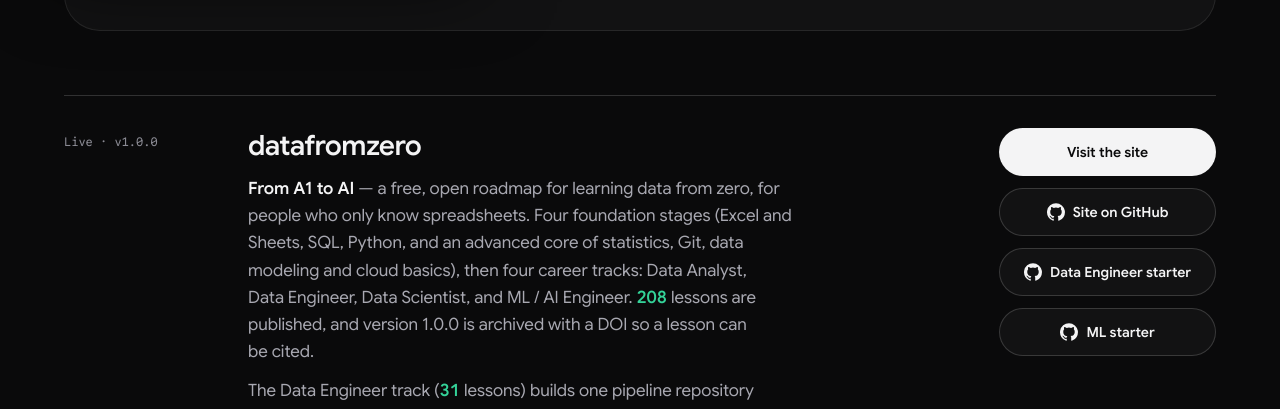
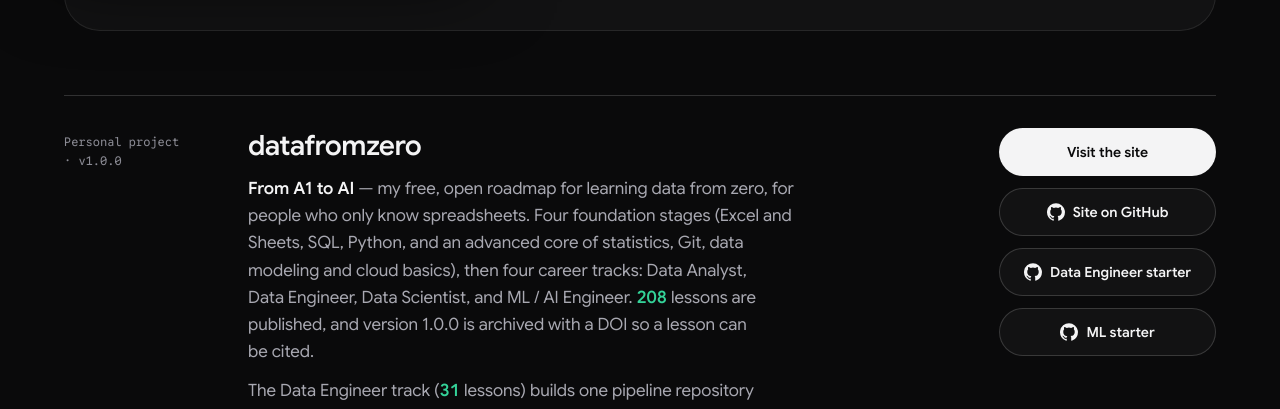
Before and after one commit to johnha912/johnha912.github.io, a plain HTML site: page site/tech/index.html in a window 1280 px wide. Shown: the part 800-1209 px from the top of the page. Drawn offline with Linux system fonts and the light colour scheme.

Commit message:
Tech: label datafromzero as John's own personal project (#15)
The card read like a third-party project. The owner built it: the
site's About page tells his story and its footer credits Nguyen "John"
Ha with his photo. Label it "Personal project · v1.0.0" and call it
"my" roadmap; BRIEF records the authorship.


Claude-Session: https://claude.ai/code/session_01F8TWfkfkSLK8AV6r3PKrvj

Co-authored-by: Claude <noreply@anthropic.com>

```diff
--- a/site/tech/index.html
+++ b/site/tech/index.html
@@ -116,10 +116,10 @@
 
   <ul class="work">
     <li id="datafromzero">
-      <p class="work__term">Live · v1.0.0</p>
+      <p class="work__term">Personal project · v1.0.0</p>
       <div class="work__body">
         <h2 class="work__title">datafromzero</h2>
-        <p><strong>From A1 to AI</strong> — a free, open roadmap for learning data from zero, for people who only know spreadsheets. Four foundation stages (Excel and Sheets, SQL, Python, and an advanced core of statistics, Git, data modeling and cloud basics), then four career tracks: Data Analyst, Data Engineer, Data Scientist, and ML / AI Engineer. <strong class="stat">208</strong> lessons are published, and version 1.0.0 is archived with a DOI so a lesson can be cited.</p>
+        <p><strong>From A1 to AI</strong> — my free, open roadmap for learning data from zero, for people who only know spreadsheets. Four foundation stages (Excel and Sheets, SQL, Python, and an advanced core of statistics, Git, data modeling and cloud basics), then four career tracks: Data Analyst, Data Engineer, Data Scientist, and ML / AI Engineer. <strong class="stat">208</strong> lessons are published, and version 1.0.0 is archived with a DOI so a lesson can be cited.</p>
         <p>The Data Engineer track (<strong class="stat">31</strong> lessons) builds one pipeline repository checkpoint by checkpoint — landing data from an API and from files, incremental and idempotent loads, quality gates that stop a run or quarantine a row, Airflow, dbt and Spark — and the ML / AI track has its own starter repository. Lesson pages ship no JavaScript beyond the framework’s own, and a mobile Lighthouse run (performance ≥ 90, accessibility ≥ 95) is an enforced build gate. Content CC BY 4.0, code MIT.</p>
         <p class="stack-line">Astro / Starlight / TypeScript / Python / uv / dbt / Airflow / Spark / GitHub Actions</p>
       </div>
```
Also changed, not shown: 2 other files.
